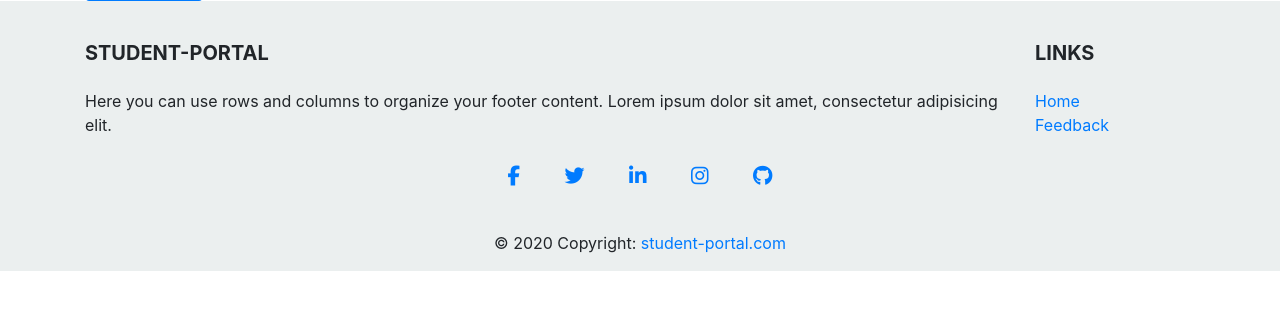
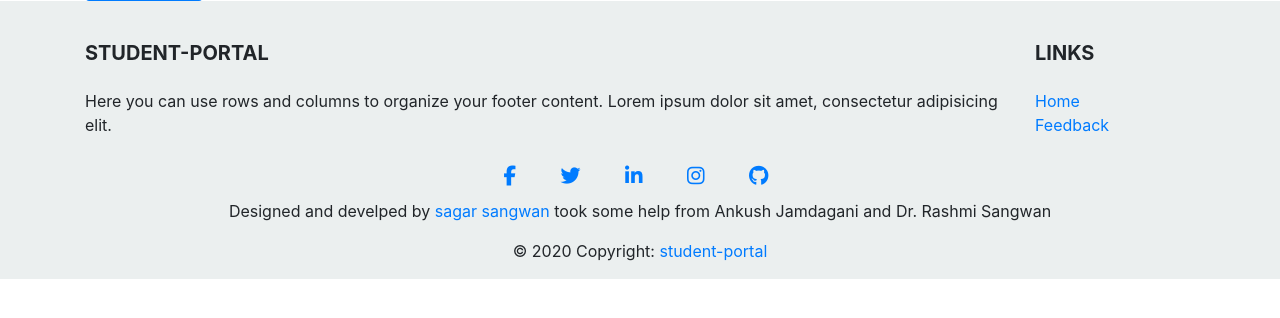
Before and after one commit to sagarsangwan/student-portal, a Flask app: page /add_data in a window 1280 px wide. Shown: the part 239-557 px from the top of the page. Run offline with Flask 2, Linux system fonts and the light colour scheme; data that the repository does not hold is empty; some libraries are stand-ins or nearby versions.

Commit message:
style changes in footer

```diff
--- a/templates/components/footer.html
+++ b/templates/components/footer.html
@@ -1,5 +1,5 @@
 <style>
-    .footer{
+    .footer {
         background: rgb(235 239 239);
     }
 </style>
@@ -55,10 +55,15 @@
                 <a href="https://github.com/sagarsangwan" target="_blank" class="btn-floating btn-lg btn-git"
                     type="button" role="button"><i class="fab fa-github"></i></a>
             </li>
+            <li>
+                <div>
+                    Designed and develped by <a href="https://sagarsangwan.herokuapp.com/" target="blank">sagar sangwan</a> took some help from Ankush Jamdagani and Dr. Rashmi Sangwan
+                </div>
+            </li>
+            <li>
+                <div class="footer-copyright text-center py-3">© 2020 Copyright:
+                    <a href="/"> student-portal</a>
+                </div>
+            </li>
         </ul>
-
-
-        <div class="footer-copyright text-center py-3">© 2020 Copyright:
-            <a href="https://mdbootstrap.com/"> student-portal.com</a>
-        </div>
 </footer>
```
